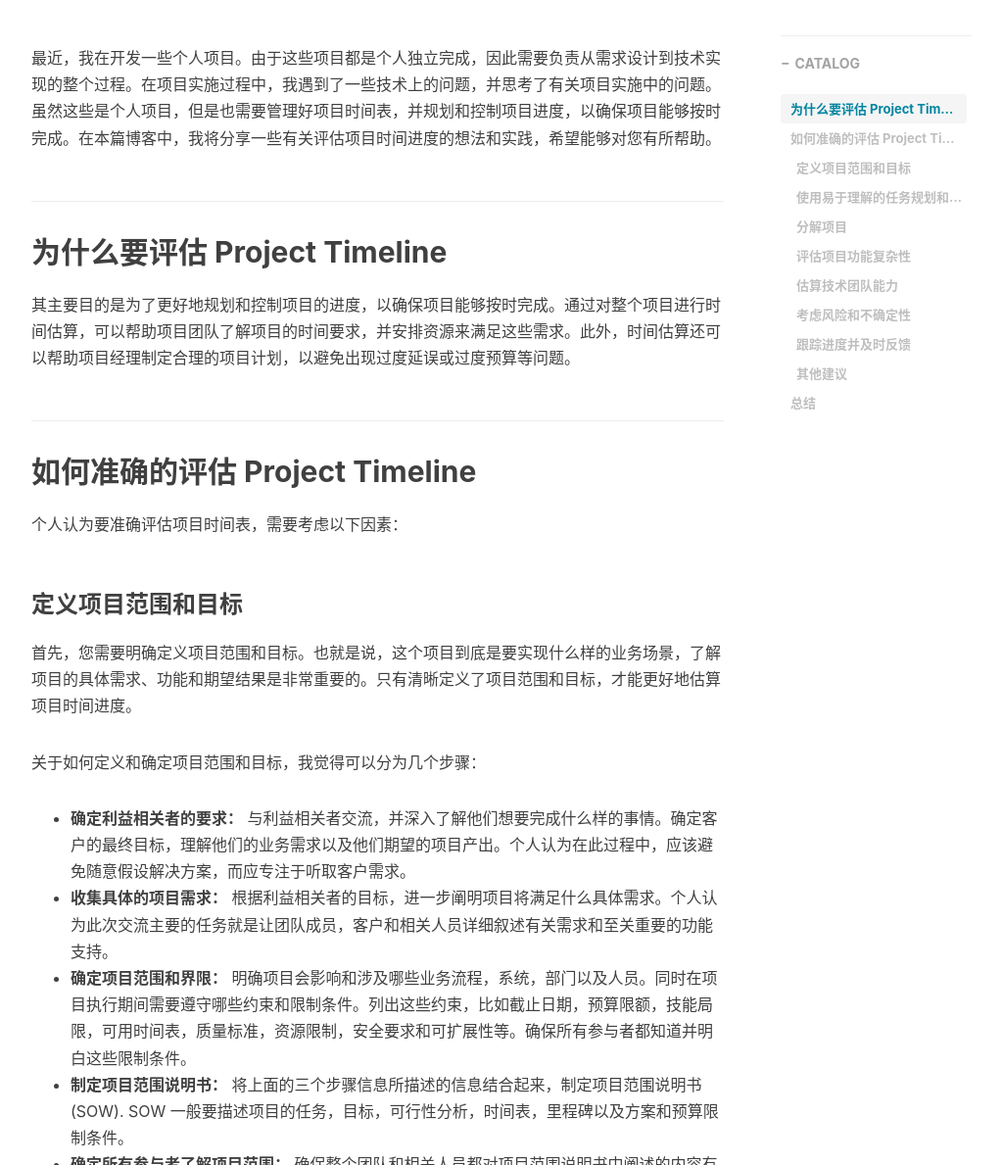
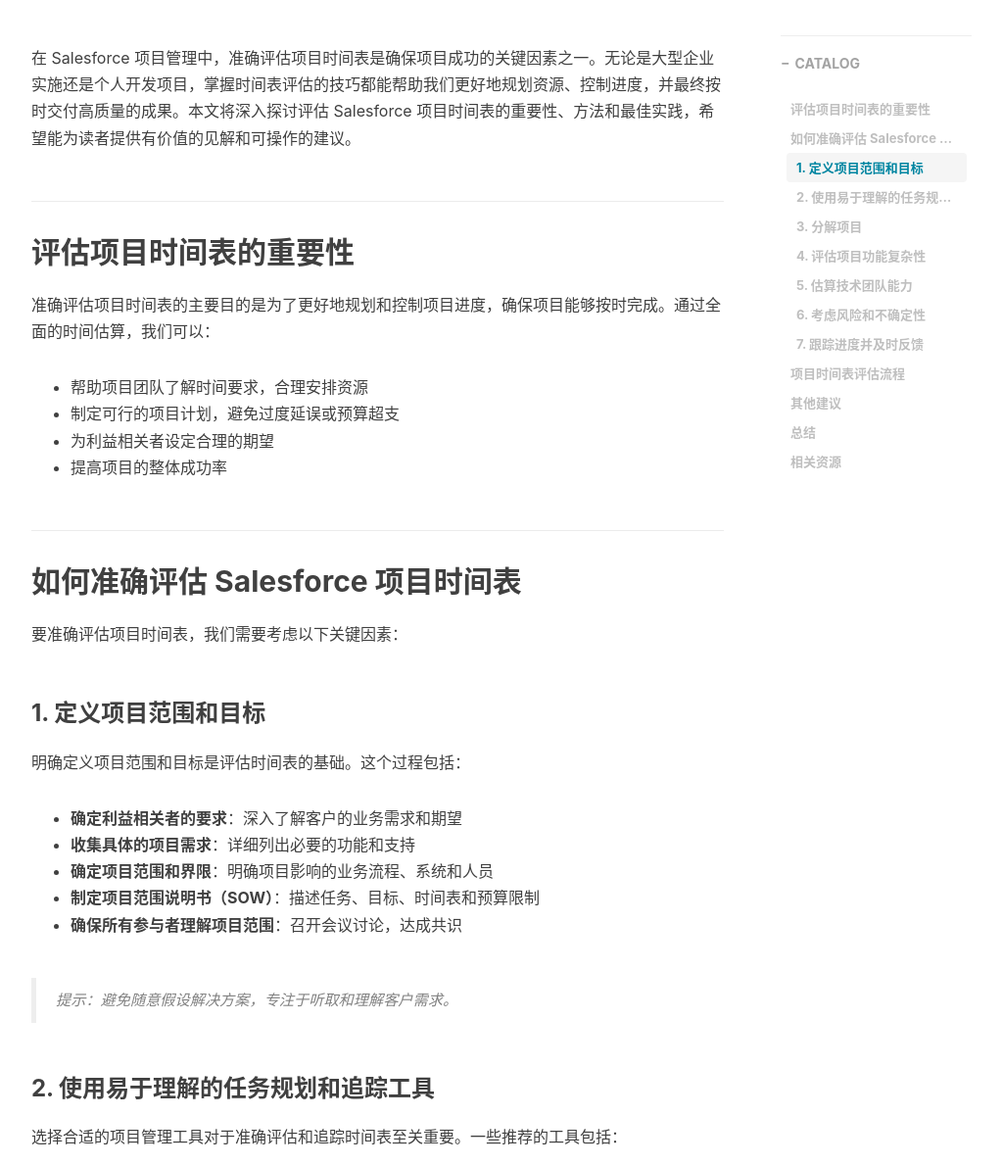
Before and after one commit to dyncan/dyncan.github.io, a Jekyll site: the page built from _posts/2023-05-08-some-thoughts-on-estimating-the-salesforce-project-timeline.markdown, in a window 1280 px wide and 1400 px high, scrolled down 310 px, cut to the strip 211-1400 px from the top of the window. Shown: the whole strip at 98% size, without its empty margins (233-1256 px from the left). Built offline with Jekyll 4.4.1, drawn with Linux system fonts in a browser that asks for light colours; nearby versions of some CDN libraries; comment, search, counter and statistics services are not loaded; some of the changed text lies outside the part shown.

Commit message:
[self]: update post: some-thoughts-on-estimating-the-salesforce-project-timeline

```diff
--- a/_includes/head.html
+++ b/_includes/head.html
@@ -2,7 +2,8 @@
     <meta charset="utf-8">
     <meta http-equiv="X-UA-Compatible" content="IE=edge">
     <!-- <meta name="google-site-verification" content="xBT4GhYoi5qRD5tr338pgPM5OWHHIDR6mNg1a3euekI" /> -->
-    <meta name="viewport" content="width=device-width, initial-scale=1, viewport-fit=cover">
+    <meta name="viewport"
+        content="width=device-width, initial-scale=1, viewport-fit=cover">
     <meta name="description" content="{{ site.description }}">
     <meta name="keywords" content="{{ site.keyword }}">
     <meta name="theme-color" content="{{ site.chrome-tab-theme-color }}">
@@ -41,20 +45,24 @@
     <link rel="shortcut icon" href="{{ site.baseurl }}/img/favicon.ico">
 
     <!-- Canonical URL -->
-    <link rel="canonical" href="{{ page.url | replace:'index.html','' | prepend: site.baseurl | prepend: site.url }}">
+    <link rel="canonical"
+        href="{{ page.url | replace:'index.html','' | prepend: site.baseurl | prepend: site.url }}">
 
     <!-- Bootstrap Core CSS -->
-    <link rel="stylesheet" href="{{ " /css/bootstrap.min.css" | prepend: site.baseurl }}">
+    <link rel="stylesheet" href="{{ " /css/bootstrap.min.css" | prepend:
+        site.baseurl }}">
 
     <!-- Custom CSS -->
-    <link rel="stylesheet" href="{{ " /css/hux-blog.min.css" | prepend: site.baseurl }}">
+    <link rel="stylesheet" href="{{ " /css/hux-blog.min.css" | prepend:
+        site.baseurl }}">
 
     <!-- Custom Fonts -->
     <!-- <link href="http://maxcdn.bootstrapcdn.com/font-awesome/4.3.0/css/font-awesome.min.css" rel="stylesheet" type="text/css"> -->
     <!-- Hux change font-awesome CDN to qiniu -->
-    <link href="//cdnjs.cloudflare.com/ajax/libs/font-awesome/4.6.3/css/font-awesome.min.css" rel="stylesheet"
+    <link
+        href="//cdnjs.cloudflare.com/ajax/libs/font-awesome/4.6.3/css/font-awesome.min.css"
+        rel="stylesheet"
         type="text/css">
-
 
     <!-- HTML5 Shim and Respond.js IE8 support of HTML5 elements and media queries -->
     <!-- WARNING: Respond.js doesn't work if you view the page via file:// -->
@@ -66,7 +74,19 @@
     <!-- ga & ba script hoook -->
     <script></script>
 
+    <script
+        src="https://cdnjs.cloudflare.com/ajax/libs/mermaid/10.9.1/mermaid.min.js"></script>
+    <script>
+     document.addEventListener("DOMContentLoaded", function(event) {
+       mermaid.initialize({
+         startOnLoad: true,
+         theme: "default"
+       });
+     });
+   </script>
+
     <!-- Google AdSense -->
-    <script async src="https://pagead2.googlesyndication.com/pagead/js/adsbygoogle.js?client=ca-pub-9202864284624246"
+    <script async
+        src="https://pagead2.googlesyndication.com/pagead/js/adsbygoogle.js?client=ca-pub-9202864284624246"
         crossorigin="anonymous"></script>
 </head>
--- a/_posts/2023-05-08-some-thoughts-on-estimating-the-salesforce-project-timeline.markdown
+++ b/_posts/2023-05-08-some-thoughts-on-estimating-the-salesforce-project-timeline.markdown
@@ -1,6 +1,6 @@
 ---
 layout: post
-title: "对于评估 Salesforce 项目 Timeline 的一些思考和看法"
+title: "对于评估 Salesforce 项目时间表的一些思考"
 subtitle: ""
 date: 2023-05-08 12:00:00
 author: "Peter Dong"
@@ -11,62 +11,134 @@
   - Project management
 ---
 
-最近，我在开发一些个人项目。由于这些项目都是个人独立完成，因此需要负责从需求设计到技术实现的整个过程。在项目实施过程中，我遇到了一些技术上的问题，并思考了有关项目实施中的问题。虽然这些是个人项目，但是也需要管理好项目时间表，并规划和控制项目进度，以确保项目能够按时完成。在本篇博客中，我将分享一些有关评估项目时间进度的想法和实践，希望能够对您有所帮助。
+在 Salesforce 项目管理中，准确评估项目时间表是确保项目成功的关键因素之一。无论是大型企业实施还是个人开发项目，掌握时间表评估的技巧都能帮助我们更好地规划资源、控制进度，并最终按时交付高质量的成果。本文将深入探讨评估 Salesforce 项目时间表的重要性、方法和最佳实践，希望能为读者提供有价值的见解和可操作的建议。
 
-## 为什么要评估 Project Timeline
+## 评估项目时间表的重要性
 
-其主要目的是为了更好地规划和控制项目的进度，以确保项目能够按时完成。通过对整个项目进行时间估算，可以帮助项目团队了解项目的时间要求，并安排资源来满足这些需求。此外，时间估算还可以帮助项目经理制定合理的项目计划，以避免出现过度延误或过度预算等问题。
+准确评估项目时间表的主要目的是为了更好地规划和控制项目进度，确保项目能够按时完成。通过全面的时间估算，我们可以：
 
-## 如何准确的评估 Project Timeline
+- 帮助项目团队了解时间要求，合理安排资源
+- 制定可行的项目计划，避免过度延误或预算超支
+- 为利益相关者设定合理的期望
+- 提高项目的整体成功率
 
-个人认为要准确评估项目时间表，需要考虑以下因素：
+## 如何准确评估 Salesforce 项目时间表
 
-### 定义项目范围和目标
+要准确评估项目时间表，我们需要考虑以下关键因素：
 
-首先，您需要明确定义项目范围和目标。也就是说，这个项目到底是要实现什么样的业务场景，了解项目的具体需求、功能和期望结果是非常重要的。只有清晰定义了项目范围和目标，才能更好地估算项目时间进度。
+### 1. 定义项目范围和目标
 
-关于如何定义和确定项目范围和目标，我觉得可以分为几个步骤：
+明确定义项目范围和目标是评估时间表的基础。这个过程包括：
 
-- **确定利益相关者的要求：** 与利益相关者交流，并深入了解他们想要完成什么样的事情。确定客户的最终目标，理解他们的业务需求以及他们期望的项目产出。个人认为在此过程中，应该避免随意假设解决方案，而应专注于听取客户需求。
-- **收集具体的项目需求：** 根据利益相关者的目标，进一步阐明项目将满足什么具体需求。个人认为此次交流主要的任务就是让团队成员，客户和相关人员详细叙述有关需求和至关重要的功能支持。
-- **确定项目范围和界限：** 明确项目会影响和涉及哪些业务流程，系统，部门以及人员。同时在项目执行期间需要遵守哪些约束和限制条件。列出这些约束，比如截止日期，预算限额，技能局限，可用时间表，质量标准，资源限制，安全要求和可扩展性等。确保所有参与者都知道并明白这些限制条件。
-- **制定项目范围说明书：** 将上面的三个步骤信息所描述的信息结合起来，制定项目范围说明书 (SOW). SOW 一般要描述项目的任务，目标，可行性分析，时间表，里程碑以及方案和预算限制条件。
-- **确定所有参与者了解项目范围：** 确保整个团队和相关人员都对项目范围说明书中阐述的内容有共同的认知。个人认为可以召开会议进行讨论，以更好地阐述项目范围以及各自的职责与时间表。
+- **确定利益相关者的要求**：深入了解客户的业务需求和期望
+- **收集具体的项目需求**：详细列出必要的功能和支持
+- **确定项目范围和界限**：明确项目影响的业务流程、系统和人员
+- **制定项目范围说明书（SOW）**：描述任务、目标、时间表和预算限制
+- **确保所有参与者理解项目范围**：召开会议讨论，达成共识
 
-### 使用易于理解的任务规划和追踪工具
+> 提示：避免随意假设解决方案，专注于听取和理解客户需求。
 
-在项目规划前，确保使用恰当的项目管理工具，因为这将帮助您在整个项目期间随时了解项目状态。像 JIRA, Asana 等这样的任务追踪工具可以很好地满足这方面的需求。我在个人项目中使用 Notion 较多，因为 Notion 可以用于项目管理，笔记记录，文档管理等，也可以和其他平台整合比如 Trello, Slack, Google Calendar 等，以此来提高工作效率。
+### 2. 使用易于理解的任务规划和追踪工具
 
-### 分解项目
+选择合适的项目管理工具对于准确评估和追踪时间表至关重要。一些推荐的工具包括：
 
-将项目分解为不同的任务和阶段，并将它们组织成一个完整的项目计划。这有助于确保每个任务的时间和资源估计准确，并可以更好地跟踪项目进度和成本。这里面也包括像 prepare ,design ,development ,testing ,training ,launch 等。每个步骤的进度和耗时都需要估算。
+- JIRA：适用于大型团队的综合项目管理工具
+- Notion：灵活的全能工作空间，适合个人和小团队使用
 
-### 评估项目功能复杂性
+### 3. 分解项目
 
-不同的 Salesforce 产品如 Service Cloud,Commerce Cloud 等配置复杂性不同。需要考虑到实际使用的组件，评估 difficulty 和 effort 要求。还有一些诸如数据迁移，集成等在项目中的实施策略，确保在时间表中充分考虑这些因素。这有助于避免低估项目时间表的情况。
+将大型项目分解为更小、更易管理的任务和阶段：
 
-### 估算技术团队能力
+1. 准备阶段
+2. 设计阶段
+3. 开发阶段
+4. 测试阶段
+5. 培训阶段
+6. 上线阶段
 
-了解团队对 Salesforce 平台和技术的熟练程度，以及其他技能是否足够了解，是对时间表的重要评估。需要预留学习曲线的时间。
+为每个阶段和任务估算所需时间和资源。
 
-### 考虑风险和不确定性
+### 4. 评估项目功能复杂性
 
-在估算项目时间表时，必须考虑可能出现的风险 (如：成员离职). 通过识别潜在的风险并采取适当的预防措施，可以减少项目延迟的风险。建议在时间表中留出缓冲时间。
+考虑不同 Salesforce 产品（如 Service Cloud、Commerce Cloud 等）的配置复杂性：
 
-### 跟踪进度并及时反馈
+| 复杂度 | 描述 | 示例 |
+|-------|------|------|
+| 低 | 标准功能，少量定制 | 基本的联系人管理 |
+| 中 | 中等定制，简单集成 | 带有自定义字段的销售流程 |
+| 高 | 大量定制，复杂集成 | 多云集成的客户服务系统 |
 
-最后但同样重要的是，项目在实施的过程中一定要不断查询进度，跟踪资源分配和消耗，并根据经验进行调整和修改时间表。
+### 5. 估算技术团队能力
 
-### 其他建议
+评估团队对 Salesforce 平台的熟悉程度，并为学习新技能预留时间。
 
-在项目开始前，确切评估时间表是非常重要的。但是，在项目实施过程中，使用适当的方法也是至关重要的，以便更准确地达到项目目标并按时完成上线。以下是一些额外的建议：
+### 6. 考虑风险和不确定性
 
-- 采用 Agile 方法论，具体使用 Scrum 或 Kanban 方法来帮助您专注于逐步实现项目目标。
-- 制定清晰的任务分配和跟踪工作计划，并确保相应成员同样可以理解并积极协作完成任务。
-- 定期进行会议和一对一交流，为所有利益相关方提供项目的进度状况和项目时间表上的每一个细节。
-- 确保在考虑质量因素等不确定变量之前结束各项开发操作，不要在开发后期追加未经明确定义预算的需求。
-- 反思总结每一个项目阶段，在阶段性结束后时进行小组讨论总结，并据此做好相关的整改分析和关键控制点优化。
+识别潜在风险（如团队成员变动、需求变更等），并在时间表中留出缓冲时间。
+
+### 7. 跟踪进度并及时反馈
+
+定期检查项目进度，根据实际情况调整时间表。
+
+## 项目时间表评估流程
+
+以下流程图概括了评估 Salesforce 项目时间表的主要步骤：
+
+<div class="mermaid" style="text-align: center;">
+  graph TD
+    A[开始项目时间表评估] --> B[定义项目范围和目标]
+    B --> C{范围明确?}
+    C -->|否| D[与利益相关者澄清]
+    D --> B
+    C -->|是| E[选择项目管理工具]
+    E --> F[分解项目任务]
+    F --> G[识别主要里程碑]
+    G --> H[评估每个任务的复杂度]
+    H --> I[估算每个任务所需时间]
+    I --> J[评估团队能力和经验]
+    J --> K{团队能力足够?}
+    K -->|否| L[计划培训或考虑外部资源]
+    L --> M[重新评估时间估算]
+    M --> I
+    K -->|是| N[考虑潜在风险和不确定性]
+    N --> O[添加缓冲时间]
+    O --> P[创建初步时间表]
+    P --> Q[与团队和利益相关者审核]
+    Q --> R{是否批准?}
+    R -->|否| S[收集反馈并调整]
+    S --> P
+    R -->|是| T[最终确定项目时间表]
+    T --> U[开始项目执行]
+    U --> V[定期跟踪进度]
+    V --> W{是否按计划进行?}
+    W -->|是| X[继续执行并定期报告]
+    W -->|否| Y[分析原因并调整计划]
+    Y --> V
+    X --> Z[项目完成]
+    Z --> AA[进行项目回顾和总结]
+    AA --> BB[记录经验教训以改进未来估算]
+    BB --> CC[结束]
+</div>
+
+## 其他建议
+
+为确保项目按时完成，还可以考虑以下建议：
+
+- 采用 Agile 方法论：使用 Scrum 或 Kanban 等敏捷方法，专注于逐步实现项目目标。
+- 制定清晰的任务分配计划：确保团队成员理解并积极完成任务。
+- 定期沟通：与所有利益相关方分享项目进度和时间表更新。
+- 控制范围蔓延：避免在后期添加未经定义和预算的需求。
+- 反思和总结：在每个项目阶段结束后进行回顾，优化关键控制点。
 
 ## 总结
 
-评估项目时间进度是项目管理中非常重要的一环。只有通过准确的时间估算和规划，才能建立可靠的项目计划，并最终实现预期的目标，通过遵循这些实践，创建更加准确的项目时间表，可以最大限度地减少项目延期的风险，确保项目按计划顺利结束并实现您的业务目标。
+准确评估 Salesforce 项目时间表是项目成功的关键因素。通过定义明确的项目范围、使用合适的工具、考虑团队能力和潜在风险等策略，我们可以创建更加准确的项目时间表，最大限度地减少延期风险，确保项目按计划顺利完成并实现业务目标。
+
+记住，时间表评估是一个动态的过程，需要在项目进行过程中不断调整和优化。通过持续学习和改进，我们可以不断提高时间表评估的准确性，从而更好地管理 Salesforce 项目。
+
+您有什么评估 Salesforce 项目时间表的经验或技巧吗？欢迎在评论区分享！
+
+## 相关资源
+
+- [Project Management Institute (PMI)](https://www.pmi.org/)
+- [Agile Alliance：敏捷方法论资源](https://www.agilealliance.org/)
```
Also changed, not shown: other parts of _includes/head.html (+6 -3 lines).
